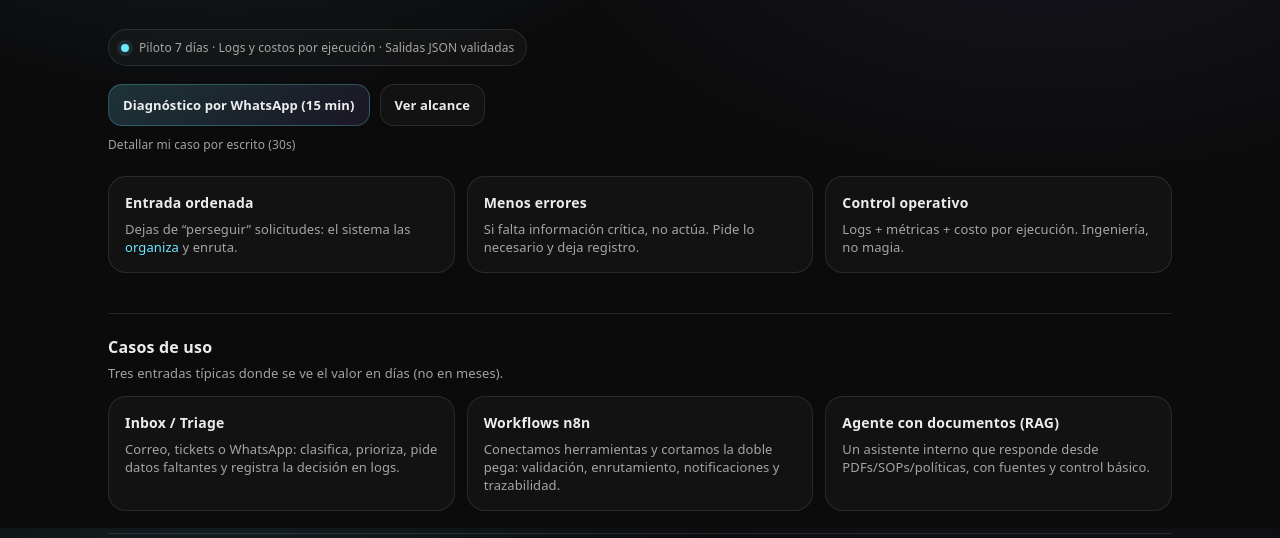
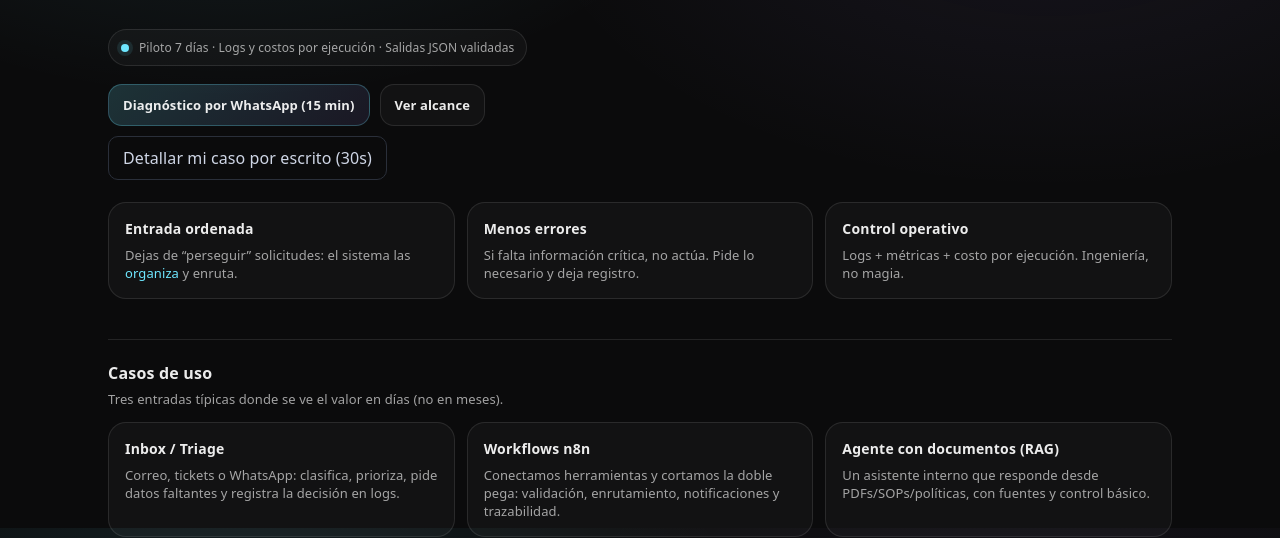
Before and after one commit to coCHELOice/parmux-site, a plain HTML site: page index.html in a window 1280 px wide. Shown: the part 272-810 px from the top of the page. Drawn offline with Linux system fonts and the light colour scheme.

Commit message:
CTA secundario formulario visible

```diff
--- a/index.html
+++ b/index.html
@@ -289,6 +289,22 @@
       font-size: 12px
     }
 
+    .btn-outline {
+      display: inline-block;
+      margin-top: 10px;
+      padding: 10px 14px;
+      border-radius: 10px;
+      border: 1px solid #2a2f3a;
+      color: #cfd6e6;
+      text-decoration: none;
+      font-weight: 500;
+    }
+
+    .btn-outline:hover {
+      border-color: #3a4252;
+      background: #171a21;
+    }
+
     code {
       font-family: ui-monospace, SFMono-Regular, Menlo, Monaco, Consolas, monospace;
       font-size: .95em
@@ -331,7 +347,7 @@
             target="_blank" rel="noopener">Diagnóstico por WhatsApp (15 min)</a>
           <a class="btn" href="#producto">Ver alcance</a>
         </div>
-        <a class="link subtle" href="https://tally.so/r/lbNQ5p" target="_blank" rel="noopener">Detallar mi caso por
+        <a class="btn-outline" href="https://tally.so/r/lbNQ5p" target="_blank" rel="noopener">Detallar mi caso por
           escrito (30s)</a>
 
         <div class="grid">
@@ -554,7 +570,7 @@
             href="https://wa.me/56937803815?text=Hola%2C%20quiero%20un%20piloto%20triage.%20Canal%3A%20__.%20Volumen%20semanal%3A%20__.%20Destino%20%28Sheets%2FNotion%2FCRM%29%3A%20__."
             target="_blank" rel="noopener">Escribir por WhatsApp</a>
         </div>
-        <a class="link subtle" href="https://tally.so/r/lbNQ5p" target="_blank" rel="noopener">Detallar mi caso por
+        <a class="btn-outline" href="https://tally.so/r/lbNQ5p" target="_blank" rel="noopener">Detallar mi caso por
           escrito (30s)</a>
       </section>
 
```
